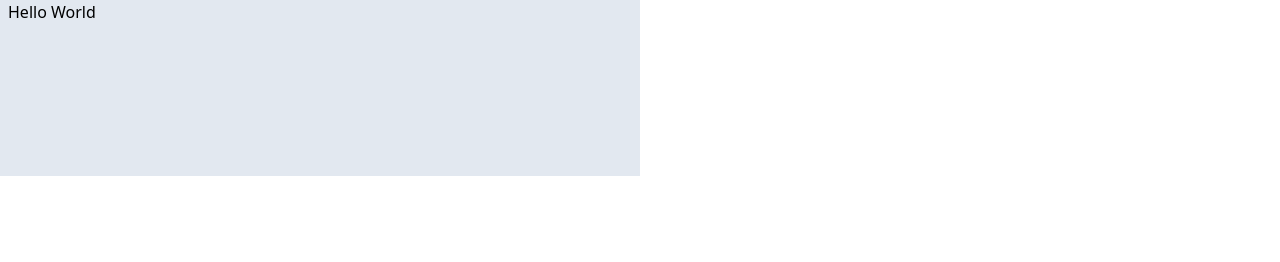
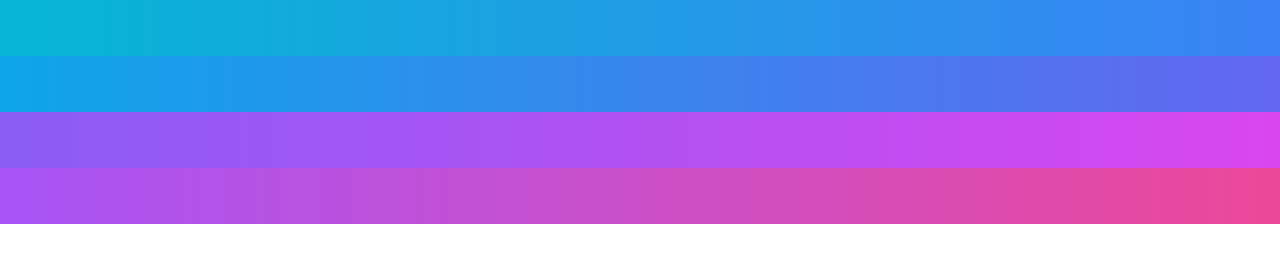
Before and after one commit to init-daemon/discovering-tailwindcss, a website: page index.html in a window 1280 px wide. Drawn offline with Linux system fonts and the light colour scheme.

Commit message:
Background

```diff
--- a/index.html
+++ b/index.html
@@ -21,13 +21,10 @@
 </head>
 
 <body>
-    <div class="w-1/2 h-44 bg-slate-200 overflow-hidden indent-2">
-
-        <div class="before:content-['Hello_World']">
-
-        </div>
-
-    </div>
+    <div class="h-14 bg-gradient-to-r from-cyan-500 to-blue-500"></div>
+    <div class="h-14 bg-gradient-to-r from-sky-500 to-indigo-500"></div>
+    <div class="h-14 bg-gradient-to-r from-violet-500 to-fuchsia-500"></div>
+    <div class="h-14 bg-gradient-to-r from-purple-500 to-pink-500"></div>
 </body>
 
 </html>
```
Also changed, not shown: README.md, dist/output.css.
